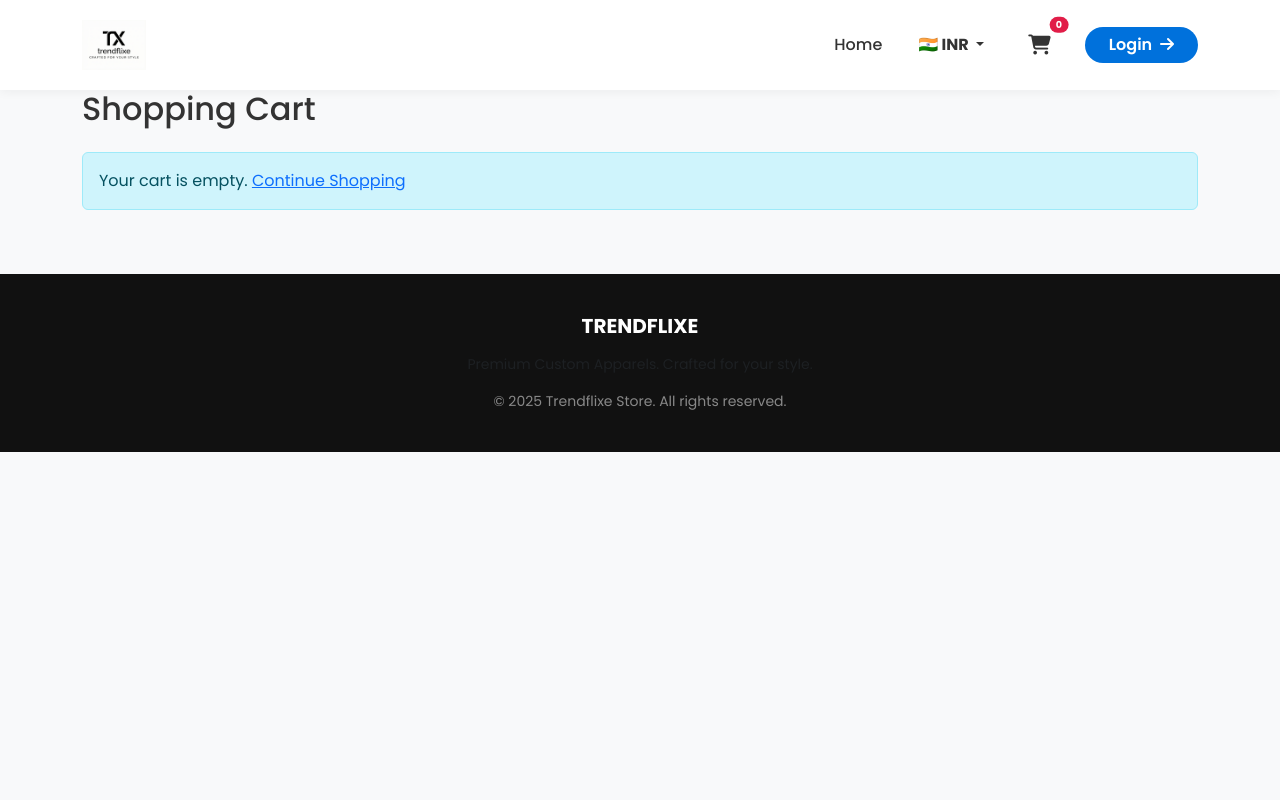
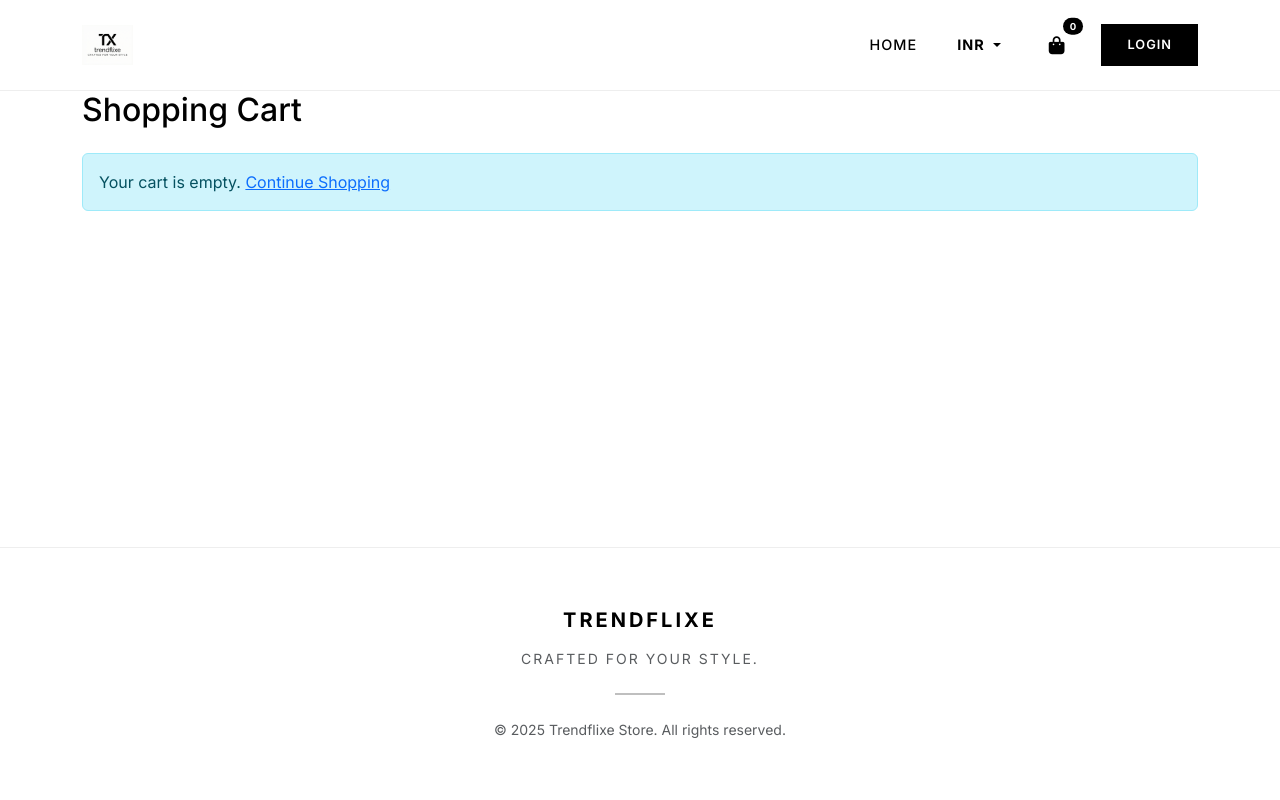
Before and after one commit to zahidbasha353-droid/trendflix-live, a Django app: page /cart/ in a window 1280 px wide. Run offline with Django 5.2, Linux system fonts and the light colour scheme; data comes from the database, SQL or seed files in the repository; data that the repository does not hold is empty.

Commit message:
Updated home page to minimalist fashion style with 5 banners

```diff
--- a/store/templates/store/base.html
+++ b/store/templates/store/base.html
@@ -4,87 +4,91 @@
 <head>
     <meta charset="UTF-8">
     <meta name="viewport" content="width=device-width, initial-scale=1.0">
-    <title>Elite Class | Print Your Vibe</title>
+    <title>Trendflixe | Crafted For Your Style</title>
 
-    <link href="https://fonts.googleapis.com/css2?family=Poppins:wght@300;400;500;600;700;800&display=swap" rel="stylesheet">
+    <link href="https://fonts.googleapis.com/css2?family=Inter:wght@300;400;500;600;700;800&family=Poppins:wght@300;400;500;600;700;800&display=swap" rel="stylesheet">
     <link href="https://cdn.jsdelivr.net/npm/bootstrap@5.3.0/dist/css/bootstrap.min.css" rel="stylesheet">
     <link rel="stylesheet" href="https://cdnjs.cloudflare.com/ajax/libs/font-awesome/6.4.0/css/all.min.css">
 
     <style>
-        /* --- 1. NEW PREMIUM LOOK STYLES --- */
+        /* --- PREMIUM MINIMALIST STYLES --- */
         body {
-            background-color: #f8f9fa;
-            color: #333;
-            font-family: 'Poppins', sans-serif;
+            background-color: #ffffff;
+            color: #000;
+            font-family: 'Inter', sans-serif; /* High-end look font */
             overflow-x: hidden;
         }
 
         /* Navbar Customization */
         .navbar {
             background: white !important;
-            box-shadow: 0 2px 10px rgba(0,0,0,0.05) !important;
-            padding: 15px 0;
+            border-bottom: 1px solid #eee;
+            padding: 20px 0;
+            box-shadow: none !important;
         }
+
+        /* Minimalist Navbar Brand */
+        .navbar-brand {
+            font-weight: 700;
+            letter-spacing: 2px;
+            font-size: 1.2rem;
+            color: #000 !important;
+            text-transform: uppercase;
+        }
+
         .nav-link {
             font-weight: 500;
-            color: #333 !important;
-            margin: 0 10px;
+            color: #000 !important;
+            margin: 0 12px;
+            font-size: 0.9rem;
+            text-transform: uppercase;
+            letter-spacing: 1px;
             transition: 0.3s;
         }
         .nav-link:hover {
-            color: #0071dc !important; /* Premium Blue */
+            color: #666 !important;
         }
 
-        /* Product Card Design */
+        /* Product Card Design (Minimalist) */
         .product-card {
-            transition: transform 0.3s ease, box-shadow 0.3s ease;
-            border-radius: 15px !important;
+            transition: all 0.4s ease;
+            border-radius: 0px !important;
             background: #fff;
             border: none !important;
         }
         .product-card:hover {
             transform: translateY(-5px);
-            box-shadow: 0 10px 20px rgba(0,0,0,0.1) !important;
-        }
-        .product-card img { transition: transform 0.5s ease; border-radius: 12px; }
-        .product-card:hover img { transform: scale(1.05); }
-
-        /* Modern Category Icons */
-        .category-card { transition: all 0.3s ease; cursor: pointer; border: none !important; }
-        .category-card:hover {
-            background: #0071dc !important;
-            color: white !important;
-            transform: translateY(-3px);
-        }
-        .category-card:hover i { color: white !important; }
-
-        /* Improved Buttons */
-        .btn-warning {
-            background-color: #ffd814 !important;
-            border-color: #fcd200 !important;
-            color: #111 !important;
-            font-weight: 600;
-            border-radius: 50px;
-        }
-        .btn-warning:hover { background-color: #f7ca00 !important; }
-        .btn-primary {
-            background-color: #0071dc !important;
-            border: none;
-            font-weight: 600;
-            border-radius: 50px;
         }
 
-        /* Elite Red Accent (Keeping some old identity) */
-        .badge-elite {
-            background-color: #e11d48;
-            font-size: 0.6rem;
+        /* Buttons Style */
+        .btn-primary {
+            background-color: #000 !important;
+            border: 1px solid #000 !important;
+            color: #fff !important;
+            font-weight: 600;
+            border-radius: 0px; /* Square edges for minimalist look */
+            text-transform: uppercase;
+            font-size: 0.8rem;
+            letter-spacing: 1px;
+            padding: 10px 25px;
+        }
+        .btn-primary:hover {
+            background-color: transparent !important;
+            color: #000 !important;
         }
 
-        /* Footer */
+        .badge-elite {
+            background-color: #000;
+            font-size: 0.6rem;
+            border-radius: 50%;
+        }
+
+        /* Footer Design */
         footer {
-            background-color: #111;
-            color: #ddd;
-            padding: 40px 0;
+            background-color: #fff;
+            color: #000;
+            border-top: 1px solid #eee;
+            padding: 60px 0;
             margin-top: auto;
         }
     </style>
@@ -96,10 +100,10 @@
     <nav class="navbar navbar-expand-lg sticky-top">
         <div class="container">
             <a class="navbar-brand" href="{% url 'home' %}">
-                <img src="{% static 'images/logo.png' %}" alt="Trendflixe" style="height: 50px; width: auto;">
+                <img src="{% static 'images/logo.png' %}" alt="Trendflixe" style="height: 40px; width: auto;">
             </a>
 
-            <button class="navbar-toggler" type="button" data-bs-toggle="collapse" data-bs-target="#navbarNav">
+            <button class="navbar-toggler border-0" type="button" data-bs-toggle="collapse" data-bs-target="#navbarNav">
                 <span class="navbar-toggler-icon"></span>
             </button>
 
@@ -110,31 +114,30 @@
 
                     <li class="nav-item dropdown me-2">
                         <a class="nav-link dropdown-toggle fw-bold" href="#" role="button" data-bs-toggle="dropdown">
-                            {% if request.session.currency == 'USD' %} 🇺🇸 USD
-                            {% elif request.session.currency == 'EUR' %} 🇪🇺 EUR
-                            {% elif request.session.currency == 'GBP' %} 🇬🇧 UK
-                            {% elif request.session.currency == 'AED' %} 🇦🇪 UAE
-                            {% elif request.session.currency == 'SAR' %} 🇸🇦 KSA
-                            {% elif request.session.currency == 'CAD' %} 🇨🇦 CAD
-                            {% else %} 🇮🇳 INR
+                            {% if request.session.currency == 'USD' %} USD
+                            {% elif request.session.currency == 'EUR' %} EUR
+                            {% elif request.session.currency == 'GBP' %} GBP
+                            {% elif request.session.currency == 'AED' %} AED
+                            {% elif request.session.currency == 'SAR' %} SAR
+                            {% elif request.session.currency == 'CAD' %} CAD
+                            {% else %} INR
                             {% endif %}
                         </a>
-                        <ul class="dropdown-menu border-0 shadow-sm" style="max-height: 300px; overflow-y: auto;">
-                            <li><a class="dropdown-item" href="{% url 'switch_currency' 'INR' %}">🇮🇳 INR (₹)</a></li>
-                            <li><a class="dropdown-item" href="{% url 'switch_currency' 'USD' %}">🇺🇸 USD ($)</a></li>
-                            <li><a class="dropdown-item" href="{% url 'switch_currency' 'EUR' %}">🇪🇺 Euro (€)</a></li>
-                            <li><a class="dropdown-item" href="{% url 'switch_currency' 'GBP' %}">🇬🇧 Pound (£)</a></li>
-                            <li><a class="dropdown-item" href="{% url 'switch_currency' 'AED' %}">🇦🇪 Dirham (AED)</a></li>
-                            <li><a class="dropdown-item" href="{% url 'switch_currency' 'SAR' %}">🇸🇦 Riyal (SAR)</a></li>
-                            <li><a class="dropdown-item" href="{% url 'switch_currency' 'CAD' %}">🇨🇦 CAD ($)</a></li>
-                            <li><a class="dropdown-item" href="{% url 'switch_currency' 'AUD' %}">🇦🇺 AUD ($)</a></li>
+                        <ul class="dropdown-menu border-0 shadow-sm rounded-0" style="max-height: 300px; overflow-y: auto;">
+                            <li><a class="dropdown-item" href="{% url 'switch_currency' 'INR' %}">INR (₹)</a></li>
+                            <li><a class="dropdown-item" href="{% url 'switch_currency' 'USD' %}">USD ($)</a></li>
+                            <li><a class="dropdown-item" href="{% url 'switch_currency' 'EUR' %}">Euro (€)</a></li>
+                            <li><a class="dropdown-item" href="{% url 'switch_currency' 'GBP' %}">Pound (£)</a></li>
+                            <li><a class="dropdown-item" href="{% url 'switch_currency' 'AED' %}">Dirham (AED)</a></li>
+                            <li><a class="dropdown-item" href="{% url 'switch_currency' 'SAR' %}">Riyal (SAR)</a></li>
+                            <li><a class="dropdown-item" href="{% url 'switch_currency' 'CAD' %}">CAD ($)</a></li>
+                            <li><a class="dropdown-item" href="{% url 'switch_currency' 'AUD' %}">AUD ($)</a></li>
                         </ul>
                     </li>
 
                     <li class="nav-item">
                         <a class="nav-link position-relative" href="{% url 'cart' %}">
-                            <i class="fas fa-shopping-cart fa-lg"></i>
-                            <span class="position-absolute top-0 start-100 translate-middle badge rounded-pill badge-elite">
+                            <i class="fas fa-shopping-bag fa-lg"></i> <span class="position-absolute top-0 start-100 translate-middle badge rounded-pill badge-elite">
                                 {{ cart_count|default:"0" }}
                             </span>
                         </a>
@@ -143,18 +146,18 @@
                     <li class="nav-item ms-3">
                         {% if user.is_authenticated %}
                             <div class="dropdown">
-                                <a class="btn btn-outline-dark dropdown-toggle rounded-pill px-4" href="#" role="button" data-bs-toggle="dropdown">
-                                    Hello, {{ user.username }}
+                                <a class="nav-link dropdown-toggle" href="#" role="button" data-bs-toggle="dropdown">
+                                    {{ user.username }}
                                 </a>
-                                <ul class="dropdown-menu border-0 shadow-sm">
+                                <ul class="dropdown-menu border-0 shadow-sm rounded-0">
                                     <li><a class="dropdown-item" href="#">My Orders</a></li>
                                     <li><hr class="dropdown-divider"></li>
                                     <li><a class="dropdown-item text-danger" href="{% url 'logout' %}">Logout</a></li>
                                 </ul>
                             </div>
                         {% else %}
-                            <a href="{% url 'login' %}" class="btn btn-primary px-4">
-                                Login <i class="fa-solid fa-arrow-right ms-1"></i>
+                            <a href="{% url 'login' %}" class="btn btn-primary">
+                                Login
                             </a>
                         {% endif %}
                     </li>
@@ -167,11 +170,12 @@
     {% block content %}
     {% endblock %}
 
-    <footer class="text-center mt-5">
+    <footer class="text-center">
         <div class="container">
-            <h5 class="fw-bold text-white mb-3">TRENDFLIXE</h5>
-            <p class="text-muted small">Premium Custom Apparels. Crafted for your style.</p>
-            <p class="mb-0 text-white-50 small">&copy; 2025 Trendflixe Store. All rights reserved.</p>
+            <h5 class="fw-bold mb-3" style="letter-spacing: 3px;">TRENDFLIXE</h5>
+            <p class="text-muted small text-uppercase" style="letter-spacing: 2px;">Crafted for your style.</p>
+            <hr class="my-4 mx-auto" style="width: 50px; border-top: 2px solid #000;">
+            <p class="mb-0 text-muted small">&copy; 2025 Trendflixe Store. All rights reserved.</p>
         </div>
     </footer>
 
```
Also changed, not shown: store/templates/store/home.html (+124 -165 lines).
